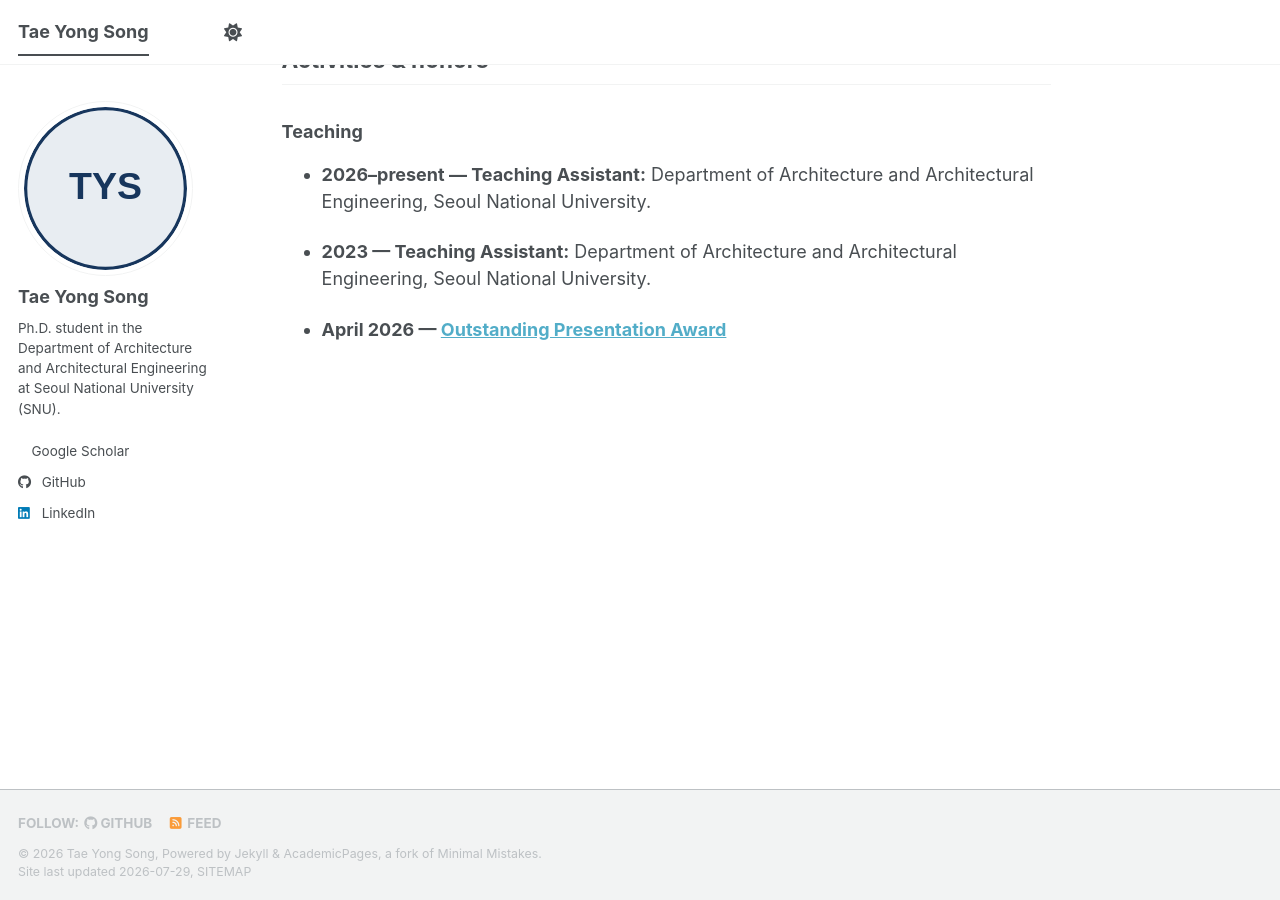
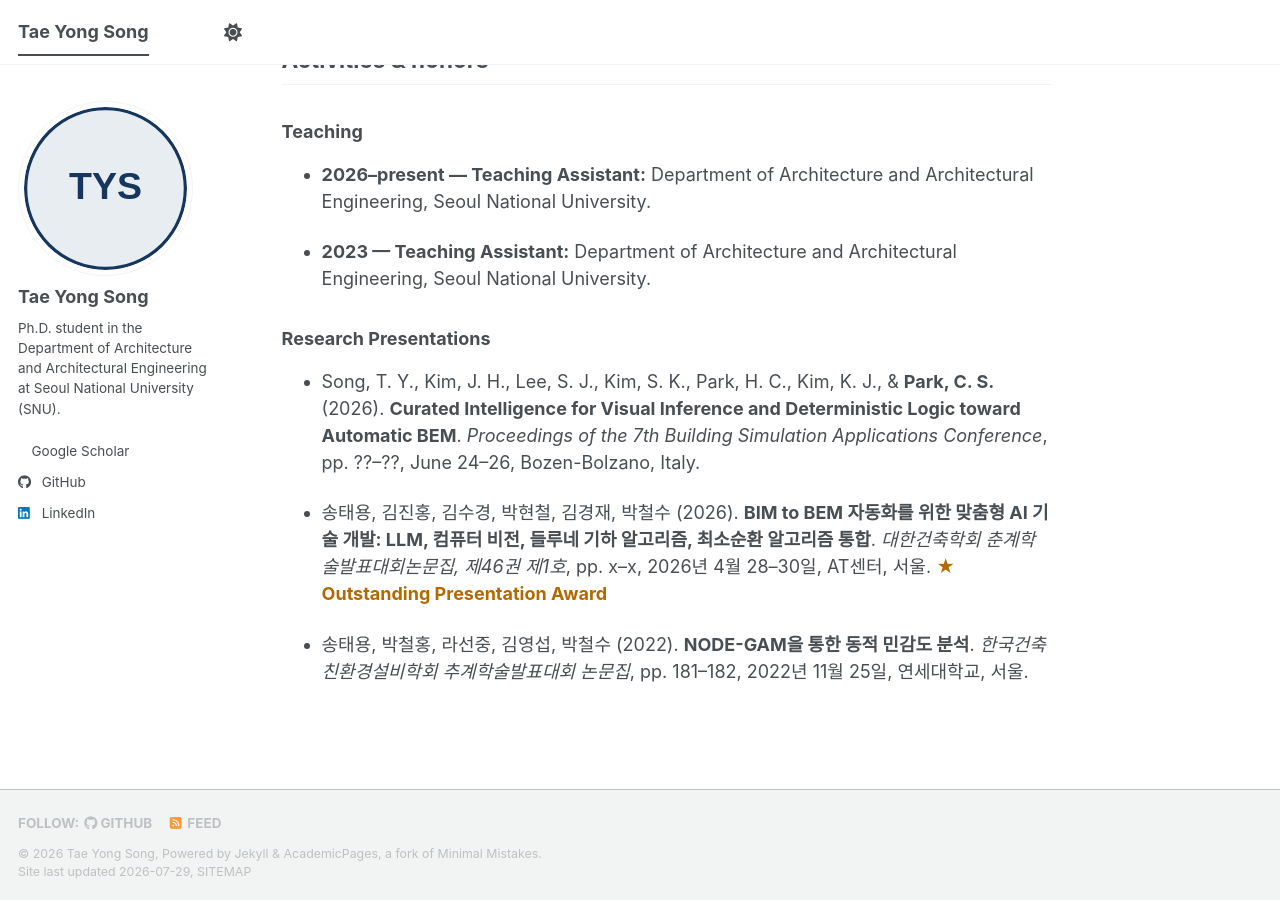
Before and after one commit to taeyong-song/taeyong-song.github.io, a Jekyll site: the page built from _pages/about.md, in a window 1280 px wide and 900 px high, scrolled down 3218 px. Built offline with Jekyll 4.4.1, drawn with Linux system fonts in a browser that asks for light colours; a style sheet for code colours, icons or effects is not loaded.

Commit message:
Correct research presentation records

```diff
--- a/_data/profile.yml
+++ b/_data/profile.yml
@@ -86,11 +86,7 @@ projects:
     description: Developed and evaluated HVAC load-prediction models and examined their application to control-oriented air-handling-unit operation.
     image:
 
-honors:
-  - title: Outstanding Presentation Award
-    organization:
-    year: April 2026
-    certificate_url: /files/honors/2026-outstanding-presentation-award.pdf
+honors: []
 
 activities:
   - category: Teaching
@@ -101,3 +97,23 @@ activities:
       - title: Teaching Assistant
         year: 2023
         description: Department of Architecture and Architectural Engineering, Seoul National University.
+  - category: Research Presentations
+    items:
+      - year: 2026
+        title: Curated Intelligence for Visual Inference and Deterministic Logic toward Automatic BEM
+        authors_html: "Song, T. Y., Kim, J. H., Lee, S. J., Kim, S. K., Park, H. C., Kim, K. J., &amp; <strong>Park, C. S.</strong>"
+        venue: Proceedings of the 7th Building Simulation Applications Conference
+        details: "pp. ??–??, June 24–26, Bozen-Bolzano, Italy"
+
+      - year: 2026
+        title: "BIM to BEM 자동화를 위한 맞춤형 AI 기술 개발: LLM, 컴퓨터 비전, 들루네 기하 알고리즘, 최소순환 알고리즘 통합"
+        authors_html: "송태용, 김진홍, 김수경, 박현철, 김경재, 박철수"
+        venue: 대한건축학회 춘계학술발표대회논문집, 제46권 제1호
+        details: "pp. x–x, 2026년 4월 28–30일, AT센터, 서울"
+        award: "★ Outstanding Presentation Award"
+
+      - year: 2022
+        title: NODE-GAM을 통한 동적 민감도 분석
+        authors_html: "송태용, 박철홍, 라선중, 김영섭, 박철수"
+        venue: 한국건축친환경설비학회 추계학술발표대회 논문집
+        details: "pp. 181–182, 2022년 11월 25일, 연세대학교, 서울"
--- a/_pages/about.md
+++ b/_pages/about.md
@@ -66,7 +66,11 @@ My work connects **physical knowledge** with **data-driven learning** so that bu
 {% for group in profile.activities %}
 ### {{ group.category }}
 {% for item in group.items %}
+{% if group.category == "Research Presentations" %}
+- {{ item.authors_html }} ({{ item.year }}). **{{ item.title }}**. *{{ item.venue }}*, {{ item.details }}.{% if item.award %} <strong style="color:#b26a00;">{{ item.award }}</strong>{% endif %}
+{% else %}
 - **{{ item.year }} — {{ item.title }}:** {{ item.description }}
+{% endif %}
 {% endfor %}
 {% endfor %}
 
```
Also changed, not shown: _pages/cv.md (+4 -0 lines).
